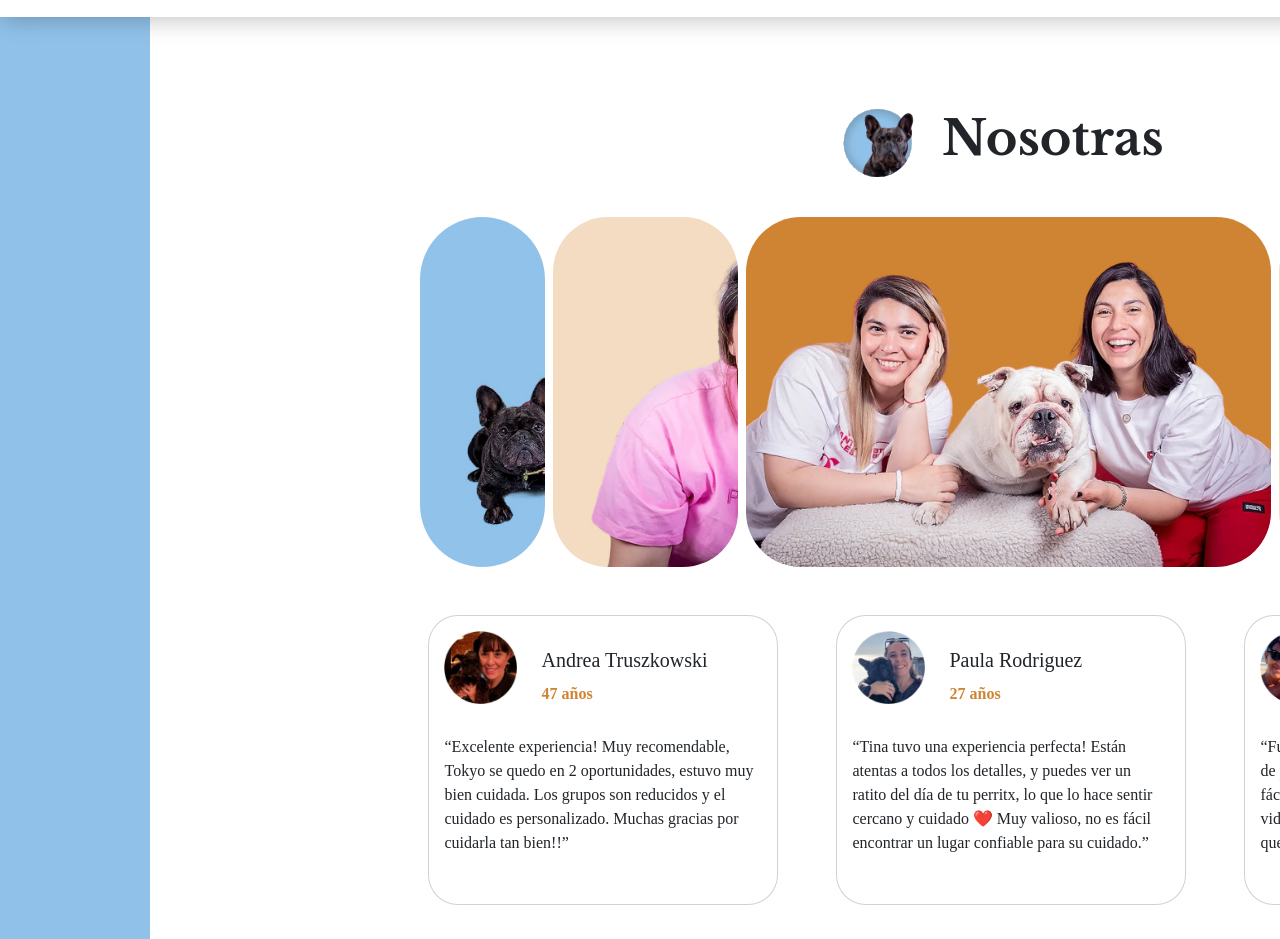
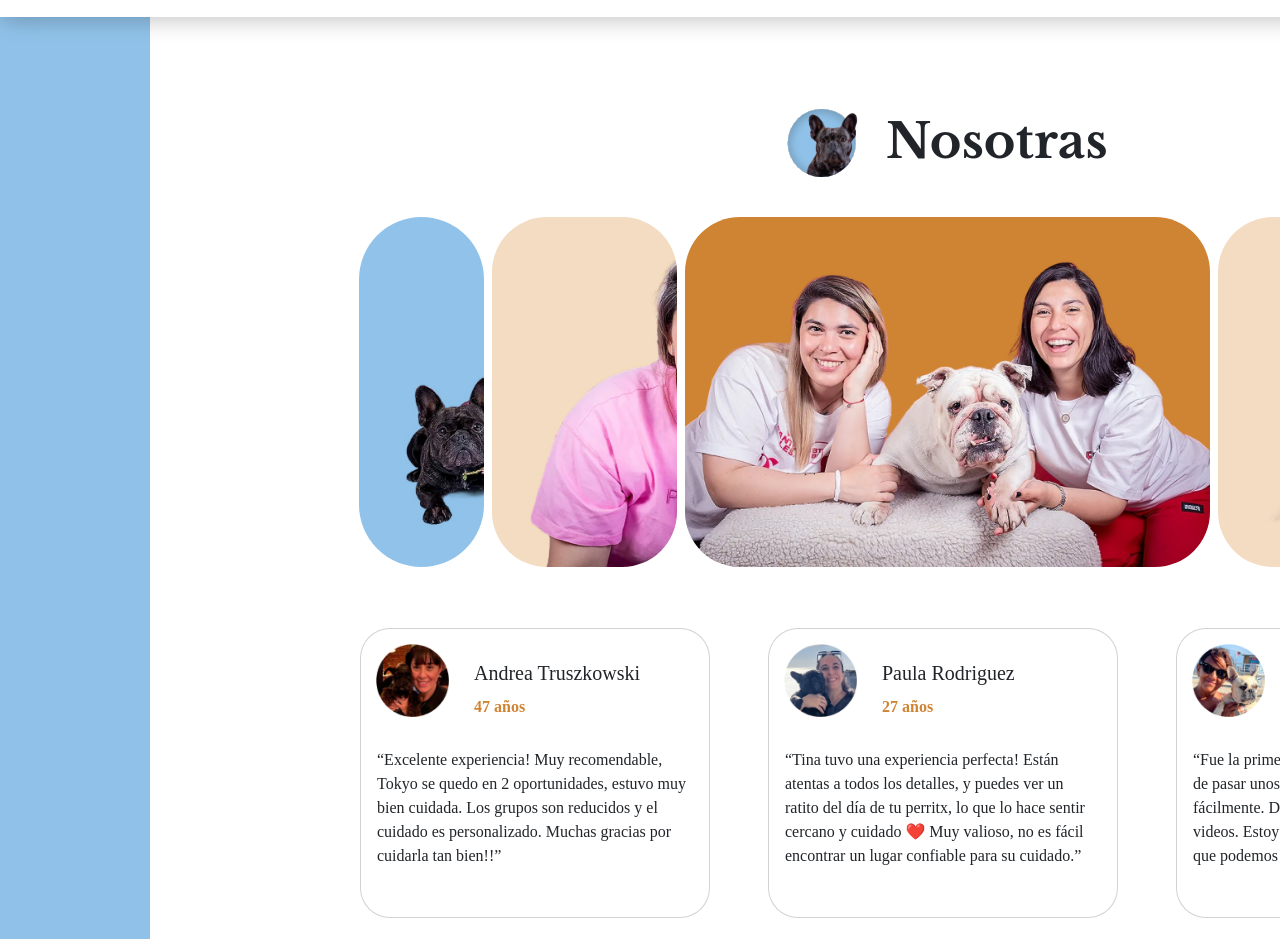
Before and after one commit to JaRafCaPer/guarderia_el_country, a React (Create React App) app: page /conocenos in a window 1280 px wide. Shown: the part 93-1032 px from the top of the page. Built offline with nearby package versions, Linux system fonts and the light colour scheme.

Commit message:
Se ajusta vita de conocenos al centro del todo

```diff
--- a/src/components/Conocenos/Conocenos.css
+++ b/src/components/Conocenos/Conocenos.css
@@ -15,27 +15,24 @@
     flex-direction: column;
     margin-left: 150px;
     background-color: white;
-    align-items: center;
-
 }
 
 .contPrinc {
-    width: 1320px;
+    width: 1323px;
     height: 480px;
-    margin: 10px 0px 52px;
+    margin: 10px 149px 52px;
     display: flex;
     flex-direction: column;
-
 
 }
 .cabeza{
     width: 375px;
     height: 68px;
     margin-top: 82px;
-    margin-left: 535px;
+    margin-left: 480px;
     display: flex;
     flex-direction: row;
-    align-items: flex-start;
+    align-items: center;
 }
 .lperroAzul{
     width: 107px;
@@ -57,13 +54,14 @@
 .carrouselFotosContainer{
     width: 1323px;
     height: 389px;
-    margin-top: 40px;
-    margin-left: 120px;
-
+    margin: 40px 60px;
 }
 .carrouselFotos{
- display: flex;
- gap: 8px;
+    display: flex;
+    flex-direction: row;
+    align-items: center;
+    margin: auto;
+    gap: 8px;
 }
 .slide2{
     margin: 0px;
@@ -135,12 +133,12 @@
     display: none;
 }
 .carrouselReviews{
+    width: fit-content;
+    height: 360px;
     display: flex;
-    width: 1335px;
-    height: 360px;
-    padding: 90px 0px 39px 7px;
-    justify-content: flex-end;
+    flex-direction: row;
     align-items: center;
+   margin: auto;
 }
 
 
--- a/src/components/footer/footer.css
+++ b/src/components/footer/footer.css
@@ -45,7 +45,7 @@
   flex-direction: row;
   flex: center;
   gap: 10px; /* Espacio entre las cajasRedes */
-  align-items: end;
+  align-items: flex-end;
   margin:50px 30px 0px 40px;
 }
 .cajaRedes{
```
